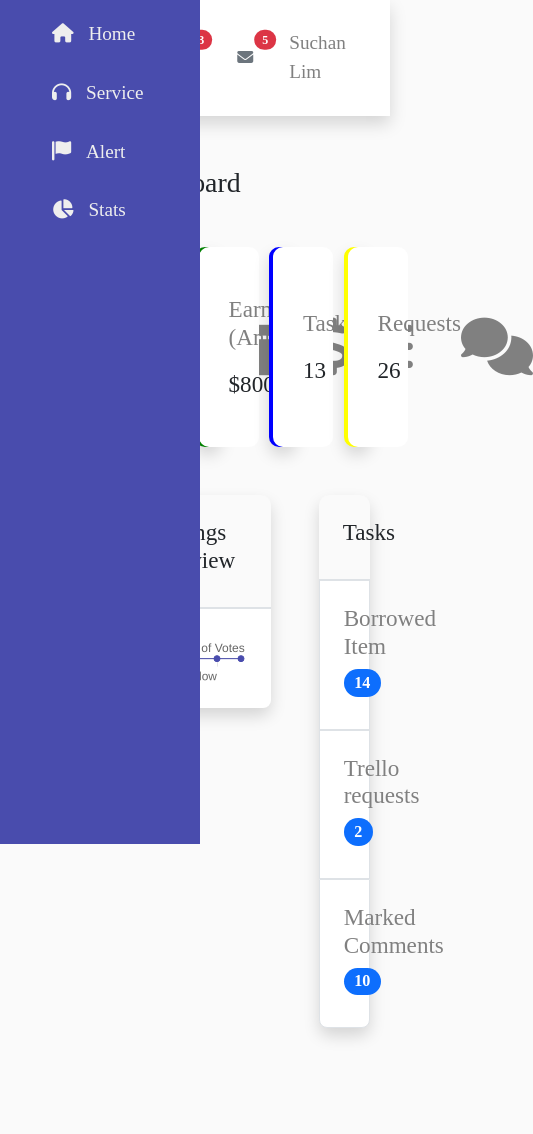
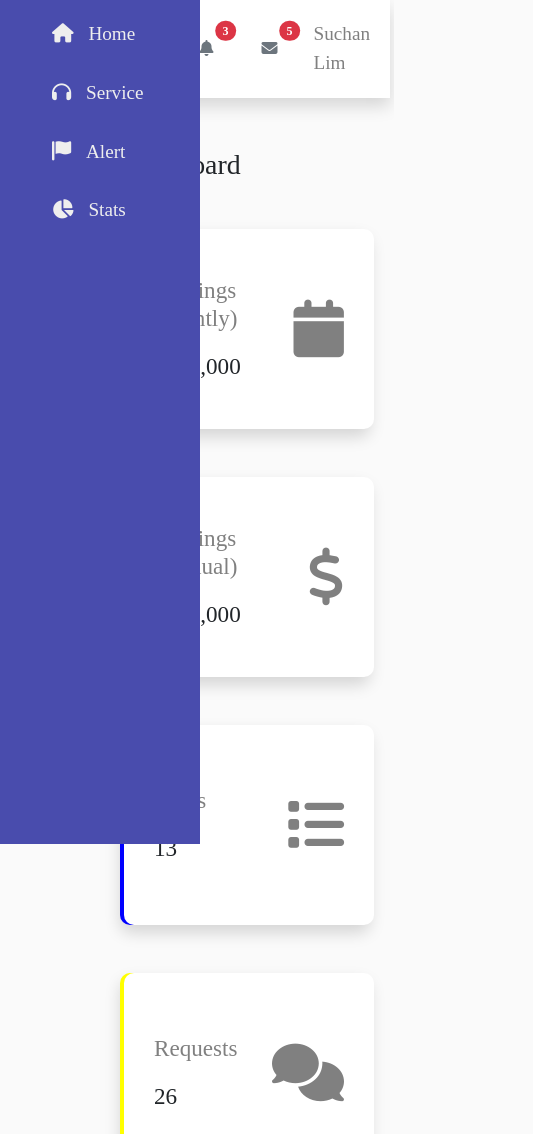
Before and after one commit to tncks2z/HTML_STUDY, a website: page project_AdminPage.html in a window 390 px wide. Shown: the top 1134 px of the page, 533 px wide, since content can reach past the window. Before the commit the page ends 1078 px from the top, so only its background shows below. Drawn offline with nearby package versions, Linux system fonts and the light colour scheme; a web font is replaced by a local one.

Commit message:
AdminPage만들기_모바일 layout완성

```diff
--- a/css/main3.css
+++ b/css/main3.css
@@ -128,3 +128,8 @@ li {
 	border-radius: 10px;
 	border: none;
 }
+@media screen and (max-width: 1268px) {
+	.input-group {
+		width: 50%;
+	}
+}
--- a/project_AdminPage.html
+++ b/project_AdminPage.html
@@ -79,7 +79,7 @@
 			<div class="dashboard">
 				<h1 class="mb-5">Dashboard</h1>
 				<div class="row g-5 mb-5">
-					<div class="col-3">
+					<div class="col-xl-3">
 						<div class="card shadow bg-red">
 							<div class="white-border ms-1 d-flex">
 								<div class="text">
@@ -92,7 +92,7 @@
 							</div>
 						</div>
 					</div>
-					<div class="col-3">
+					<div class="col-xl-3">
 						<div class="card shadow bg-green">
 							<div class="white-border ms-1 d-flex">
 								<div class="text">
@@ -105,7 +105,7 @@
 							</div>
 						</div>
 					</div>
-					<div class="col-3">
+					<div class="col-xl-3">
 						<div class="card shadow bg-blue">
 							<div class="white-border ms-1 d-flex">
 								<div class="text">
@@ -118,7 +118,7 @@
 							</div>
 						</div>
 					</div>
-					<div class="col-3">
+					<div class="col-xl-3">
 						<div class="card shadow bg-yellow">
 							<div class="white-border ms-1 d-flex">
 								<div class="text">
@@ -133,7 +133,7 @@
 					</div>
 				</div>
 				<div class="row g-5">
-					<div class="col-8">
+					<div class="col-xl-8">
 						<div class="chart bg-grey shadow">
 							<div class="border-bottom p-4">
 								<h3>Earnings Overview</h3>
@@ -143,7 +143,7 @@
 							</div>
 						</div>
 					</div>
-					<div class="col-4">
+					<div class="col-xl-4">
 						<div class="chart bg-grey shadow">
 							<div class="border-bottom p-4">
 								<h3>Tasks</h3>
@@ -191,14 +191,14 @@
 	var myChart = new Chart(ctx, {
 		type: 'line',
 		data: {
-			labels: ['Red', 'Blue', 'Yellow', 'Green'],
+			labels: ['Red', 'Green', 'BLue', 'Yellow'],
 			datasets: [
 				{
-					label: '# of Votes',
+					label: 'Montly',
 					data: [12, 19, 3, 5],
 					backgroundColor: 'rgb(73, 76, 173)',
 					borderColor: 'rgb(73, 76, 173)',
-					borderWidth: 1,
+					borderWidth: 5,
 					fill: true,
 				},
 			],
```
